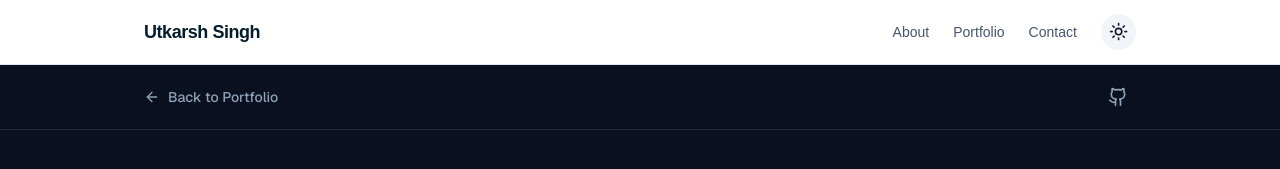
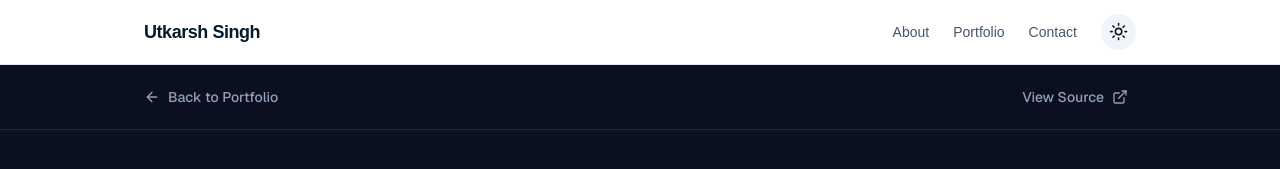
Before and after one commit to utkarshsinghlaw/portfolio, a Next.js app: page /portfolio/portfolio/context-forge in a window 1280 px wide. Shown: the top 169 px of the page. Built offline with nearby package versions, Linux system fonts and the light colour scheme.

Commit message:
fix: remove invalid lucide-react Github import causing build failure

```diff
--- a/src/app/portfolio/context-forge/page.tsx
+++ b/src/app/portfolio/context-forge/page.tsx
@@ -1,5 +1,5 @@
 import Link from "next/link";
-import { ArrowLeft, Terminal, Shield, Cpu, Github, ExternalLink } from "lucide-react";
+import { ArrowLeft, Terminal, Shield, Cpu, ExternalLink } from "lucide-react";
 
 export default function ContextForgeProject() {
   return (
@@ -13,8 +13,8 @@ export default function ContextForgeProject() {
             Back to Portfolio
           </Link>
           <div className="flex space-x-4">
-            <a href="https://github.com/utkarshsinghlaw/context-forge-68" target="_blank" rel="noopener noreferrer" className="p-2 text-slate-400 hover:text-white transition-colors">
-              <Github className="w-5 h-5" />
+            <a href="https://github.com/utkarshsinghlaw/context-forge-68" target="_blank" rel="noopener noreferrer" className="p-2 text-slate-400 hover:text-white transition-colors flex items-center gap-2 text-sm font-medium">
+              View Source <ExternalLink className="w-4 h-4" />
             </a>
           </div>
         </div>
```
